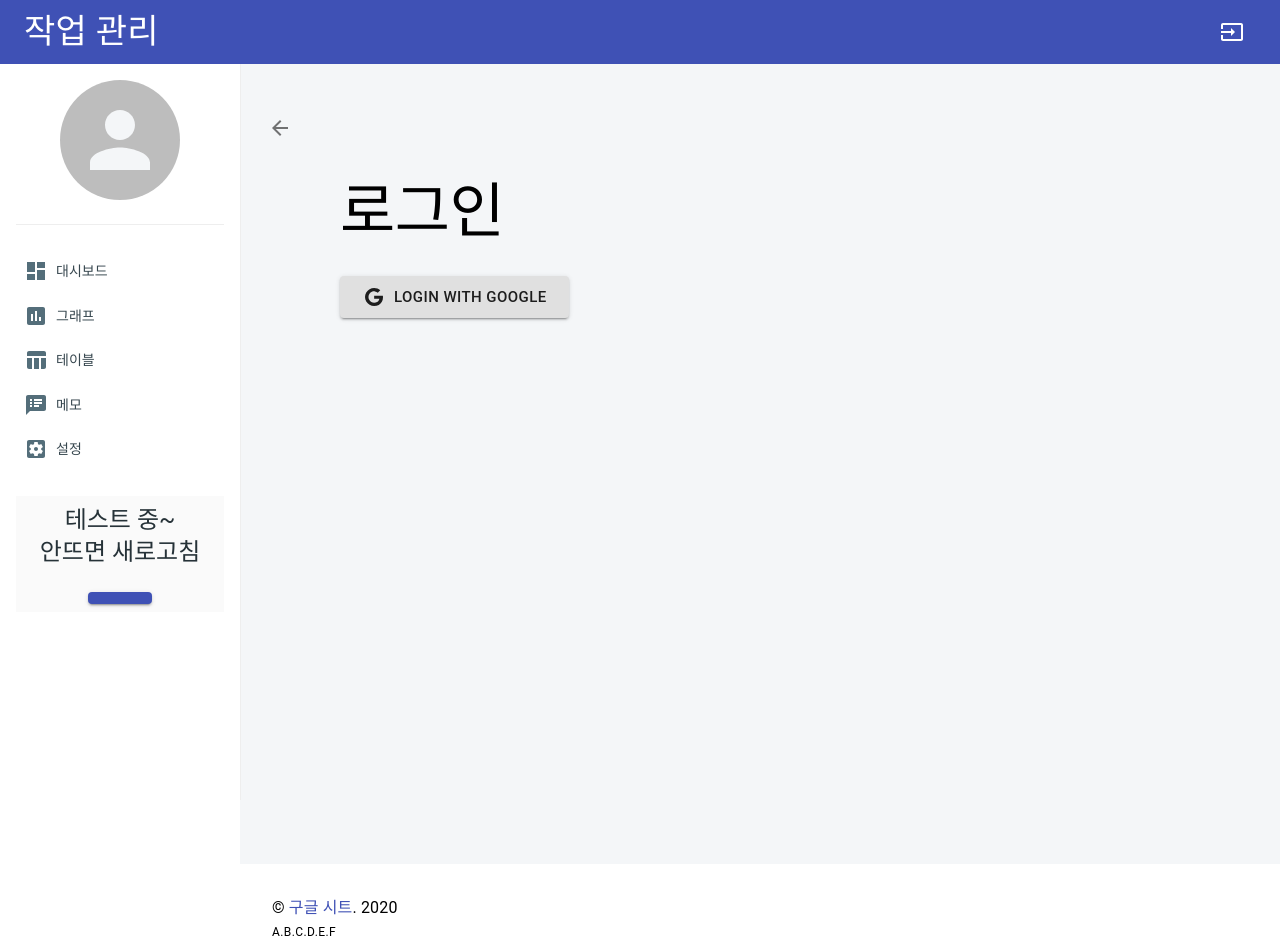
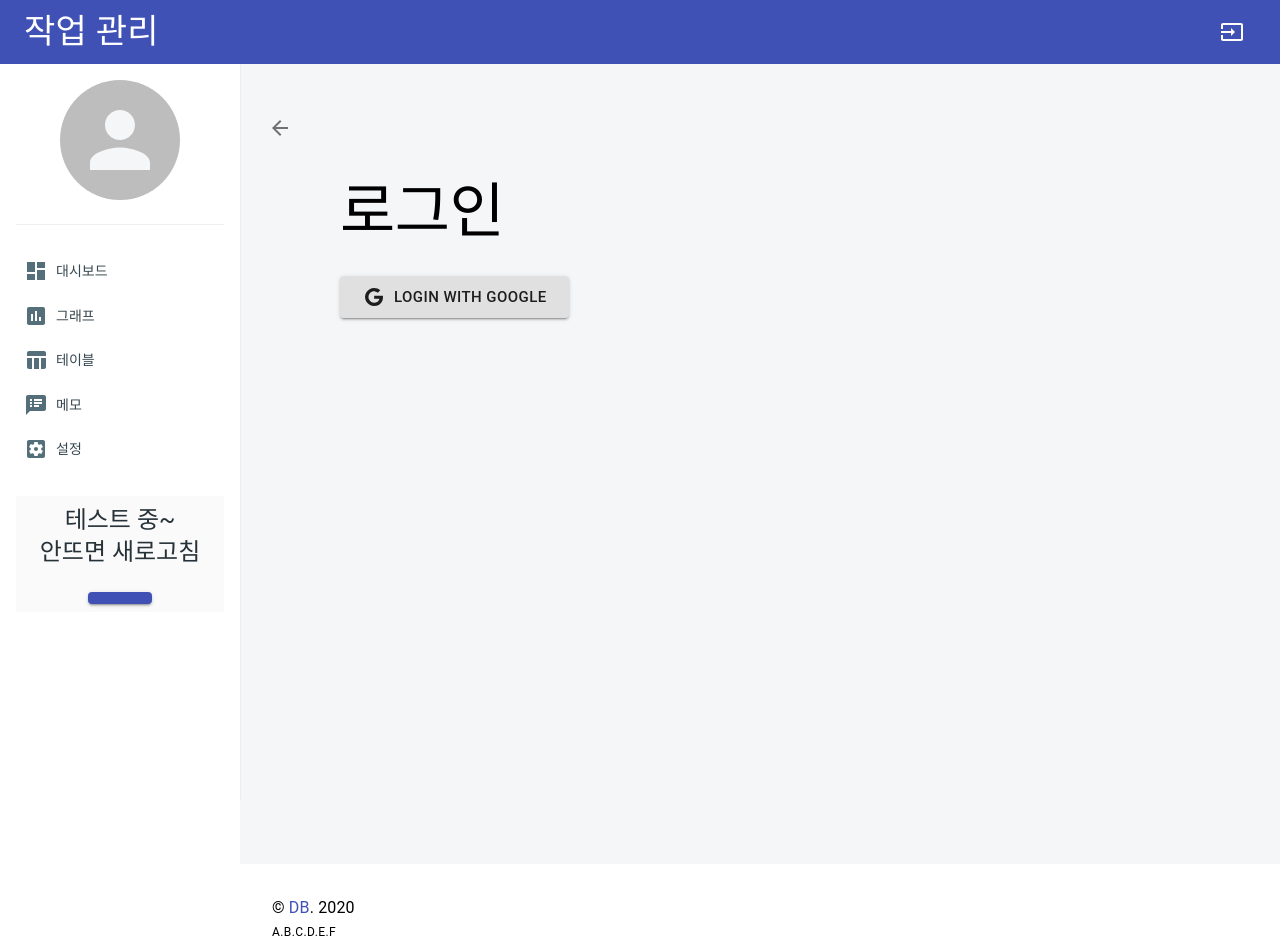
Before and after one commit to revino/j-project-manager, a React (Create React App) app: page /login in a window 1280 px wide. Shown: the top 952 px of the page. Built offline with nearby package versions, Linux system fonts and the light colour scheme; no server answers; what @amcharts/amcharts4 would draw is missing.

Commit message:
UI 수정

```diff
--- a/src/components/Footer/index.js
+++ b/src/components/Footer/index.js
@@ -24,10 +24,9 @@ const Footer = props => {
         &copy;{' '}
         <Link
           component="a"
-          href="https://docs.google.com/spreadsheets/d/1Eb2Bwx7aRWc2vwVyqw8rK4vKeM9U99bDPRNnJWIcC_s"
           target="_blank"
         >
-          구글 시트
+          DB
         </Link>
         . 2020
       </Typography>
--- a/src/components/Topbar/index.js
+++ b/src/components/Topbar/index.js
@@ -65,8 +65,7 @@ export default function Topbar(props) {
         <RouterLink className={classes.title} to="/">
           <Typography
             variant="h4"
-          >
-            작업 관리
+          >작업 관리
           </Typography>
         </RouterLink>
         {   !minimal &&
--- a/src/components/WrapRoute/index.js
+++ b/src/components/WrapRoute/index.js
@@ -5,8 +5,19 @@ import { SnackbarProvider } from 'notistack';
 import { connect } from 'react-redux';
 import { successLogin} from '../../reducers/modules/auth'
 
+import { makeStyles } from '@material-ui/styles';
+import {Backdrop, CircularProgress } from '@material-ui/core';
+
+
+const useStyles = makeStyles(theme => ({
+    backdrop: {
+      zIndex: theme.zIndex.drawer + 1,
+      color: '#fff',
+    }
+  }));
 
 function WrapRoute(props) {
+    const classes = useStyles();
     const { wrap: Wrap, component: Component,allow,isLoggedIn, setLoginData, ...el} = props;
 
     const [user, setUser]  = useState(null);
@@ -44,12 +55,13 @@ function WrapRoute(props) {
                 const RouteCon = allow || (isLoggedIn);
 
                 if(!!loading || (!loading && !!user && !isLoggedIn)) return(
-                    <Wrap><SnackbarProvider maxSnack={5}>로딩중
-                    </SnackbarProvider></Wrap>
-                    )
+                <Backdrop className={classes.backdrop} open={true}>
+                    <CircularProgress color="inherit" />
+                </Backdrop>
+                )
 
                 return (RouteCon)?
-                <Wrap><SnackbarProvider maxSnack={5}><Component {...matchProps} /></SnackbarProvider></Wrap>
+                <Wrap><SnackbarProvider maxSnack={5} preventDuplicate><Component {...matchProps} /></SnackbarProvider></Wrap>
                 :
                 <Redirect to={{ pathname: '/login', state: { from: props.location } }} />
             }}
--- a/src/pages/CheckList/MemoItem.js
+++ b/src/pages/CheckList/MemoItem.js
@@ -110,7 +110,11 @@ const useStyles = makeStyles((theme) => ({
   },
   popover:{
     overflow: "scroll",
+  },
+  AccordionActions:{
+    justifyContent:'flex-start'
   }
+
 }));
 
 function createMemo(title, content, updateDate, linkId) {
@@ -213,7 +217,16 @@ function MemoItem(props) {
         <div className={classes.summaryColumn}> <Typography className={classes.heading}>[{moment(item.updateDate).format('ll')}]</Typography></div>
         <div className={classes.summaryColumn}> <Typography className={classes.secondaryHeading}>{item.title}</Typography></div>
       </AccordionSummary>
-
+      <AccordionActions className={classes.AccordionActions}>
+        { editable?
+          <Button variant="contained" size="large" color="primary" onClick={handleEditSave}   startIcon={<Save />}>저장</Button>:
+          <Button variant="outlined" size="large" color="primary"  onClick={handleEditChange} startIcon={<Edit />}>수정</Button>
+        }
+        { editable?
+          <Button variant="outlined" size="large" color="secondary" onClick={handleEditChange} startIcon={<Cancel />} >취소</Button>:
+          <Button variant="outlined" size="large" color="secondary" onClick={handleMemoRemove} startIcon={<Delete />} >삭제</Button>
+        }
+      </AccordionActions>
       <AccordionDetails className={classes.details}>
 
         <React.Fragment>
@@ -282,16 +295,7 @@ function MemoItem(props) {
       </AccordionDetails>
 
       <Divider />
-      <AccordionActions>
-        { editable?
-          <Button variant="contained" size="large" color="primary" onClick={handleEditSave}   startIcon={<Save />}>저장</Button>:
-          <Button variant="outlined" size="large" color="primary"  onClick={handleEditChange} startIcon={<Edit />}>수정</Button>
-        }
-        { editable?
-          <Button variant="outlined" size="large" color="secondary" onClick={handleEditChange} startIcon={<Cancel />} >취소</Button>:
-          <Button variant="outlined" size="large" color="secondary" onClick={handleMemoRemove} startIcon={<Delete />} >삭제</Button>
-        }
-      </AccordionActions>
+
     </Accordion>
     }
     </div>
```
